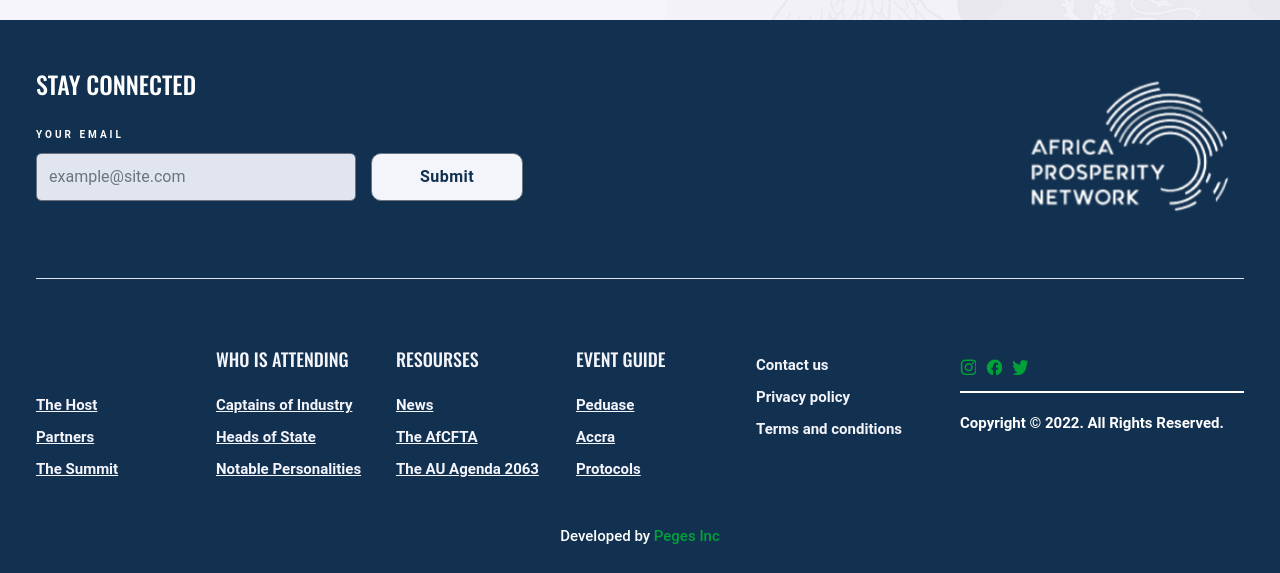
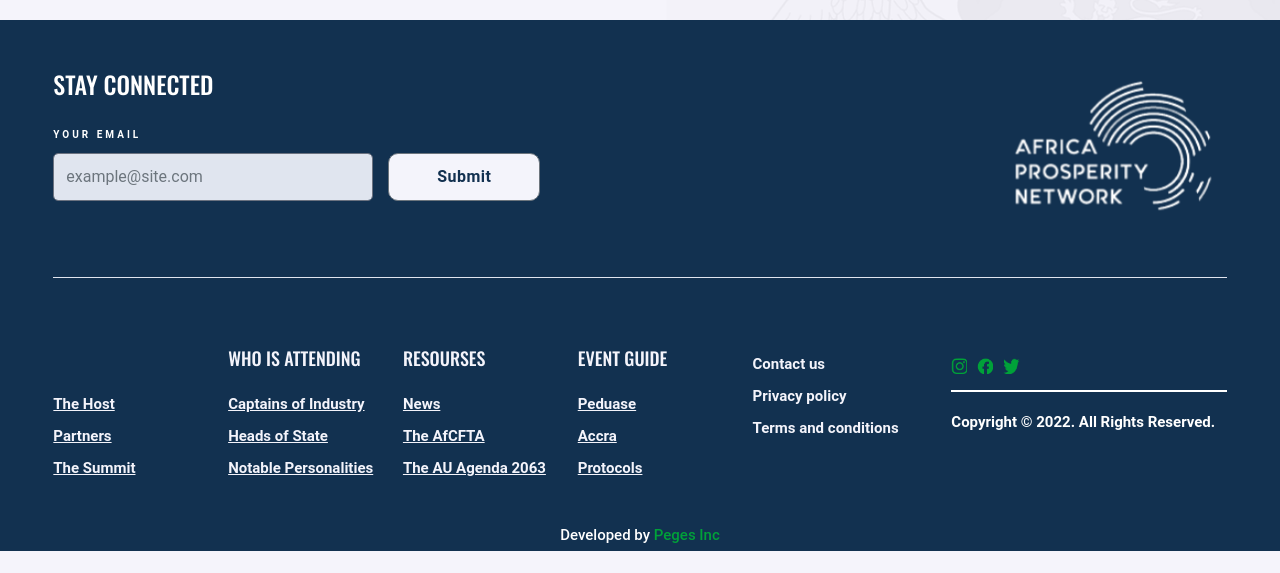
Before and after one commit to adham618/kwahu-summit, a Next.js app: page /news in a window 1280 px wide. Shown: the part 1983-2556 px from the top of the page. After the commit the page ends 2534 px from the top, so only its background shows below. Built offline with nearby package versions, Linux system fonts and the light colour scheme.

Commit message:
feat: fix

```diff
--- a/src/components/layout/Footer.tsx
+++ b/src/components/layout/Footer.tsx
@@ -4,8 +4,8 @@
 
 const Footer = () => {
   return (
-    <div className='footer-section p-4'>
-      <div className='container-fluid'>
+    <div className='footer-section'>
+      <div className='layout'>
         <div className='row'>
           <div className='col-md-12'>
             <div className='footer-top tw-flex-col-reverse !tw-items-start lg:!tw-flex-row lg:tw-items-end'>
--- a/src/components/video/VideoModal.tsx
+++ b/src/components/video/VideoModal.tsx
@@ -32,9 +32,9 @@
             onClick={() => setShowModal(false)}
             className='top-[-200px] tw-fixed tw-inset-0 tw-z-[9999] tw-min-h-screen tw-cursor-pointer tw-bg-black/50 tw-transition-all tw-duration-300'
           ></div>
-          <div className='tw-fixed tw-left-1/2 tw-top-1/2 tw-z-[99999] tw-h-[470px] tw-max-h-[90vh] tw-w-[1086px] tw-max-w-[90%] tw--translate-x-1/2  tw--translate-y-1/2 tw-transform sm:tw-h-[600px]'>
+          <div className='tw-fixed tw-left-1/2 tw-top-1/2 tw-z-[99999] tw-h-[300px] tw-max-h-[90vh] tw-w-[1086px] tw-max-w-[90%] tw--translate-x-1/2  tw--translate-y-1/2 tw-transform sm:tw-h-[600px]'>
             <YouTube
-              className='tw-h-full tw-w-full tw-object-cover'
+              className='tw-h-full tw-w-full'
               videoId={videoID}
               opts={opts}
               onReady={onPlayerReady}
```
